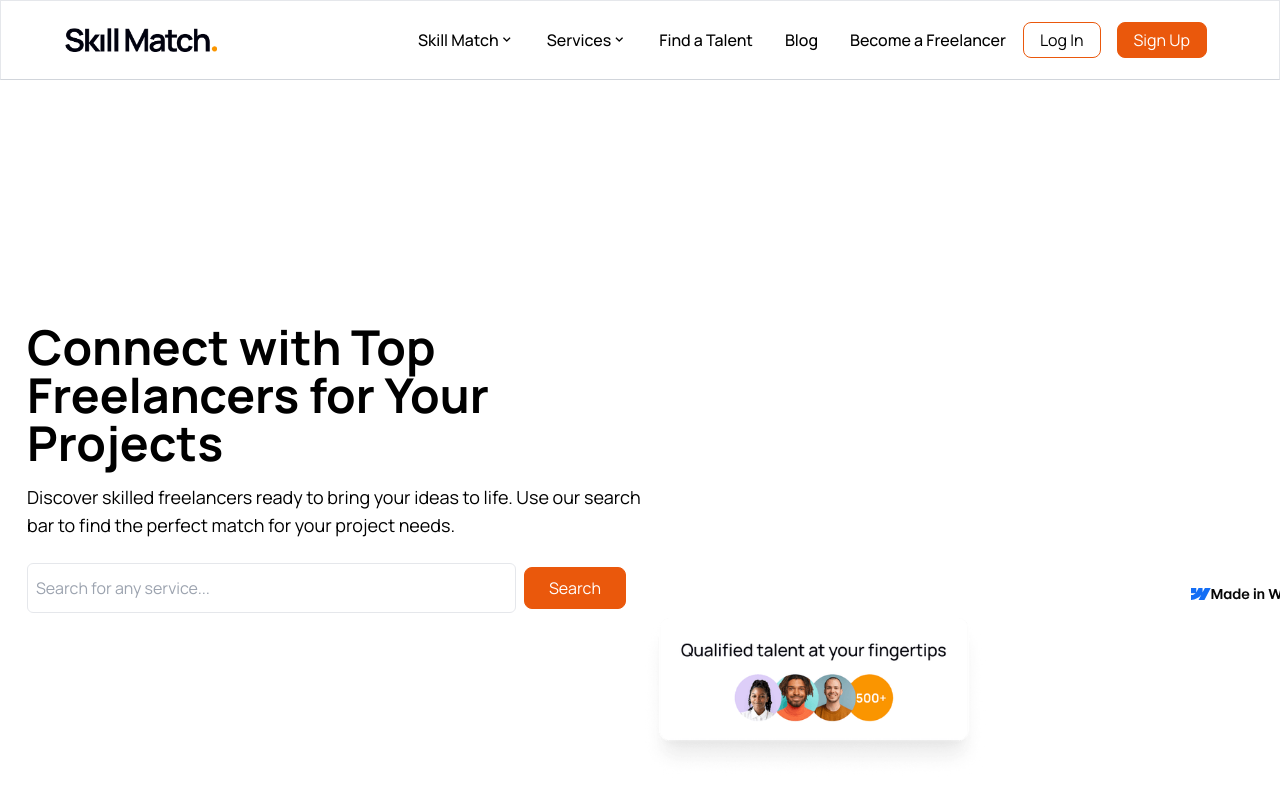
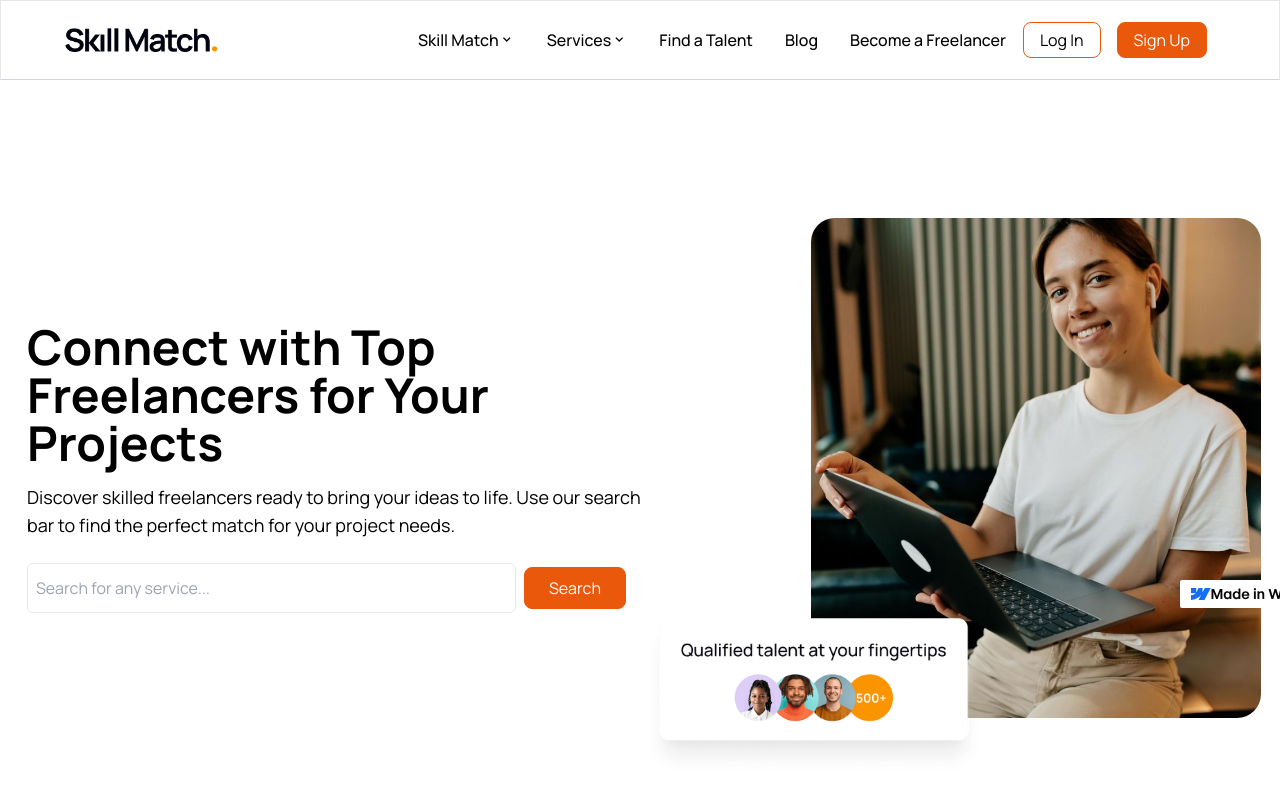
Before and after one commit to Ireski/skillmatch, a React (Vite) app: page / in a window 1280 px wide. Shown: the top 800 px of the page. Built offline with nearby package versions, Linux system fonts and the light colour scheme.

Commit message:
Update Hero.jsx

```diff
--- a/src/components/Hero.jsx
+++ b/src/components/Hero.jsx
@@ -31,7 +31,7 @@ const Hero = () => {
         </div>
       </div>
       <div
-        className="lady bg-cover bg-center rounded-3xl lg:w-[450px] w-[300px] h-[370px] lg:h-[500px] lg:ml-20 ml-12"
+        className="bg-[url('/images/heroimg.jpg')] bg-cover bg-center rounded-3xl lg:w-[450px] w-[300px] h-[370px] lg:h-[500px] lg:ml-20 ml-12"
         // style={{ width: width }}
       >
         {/* <img
```
